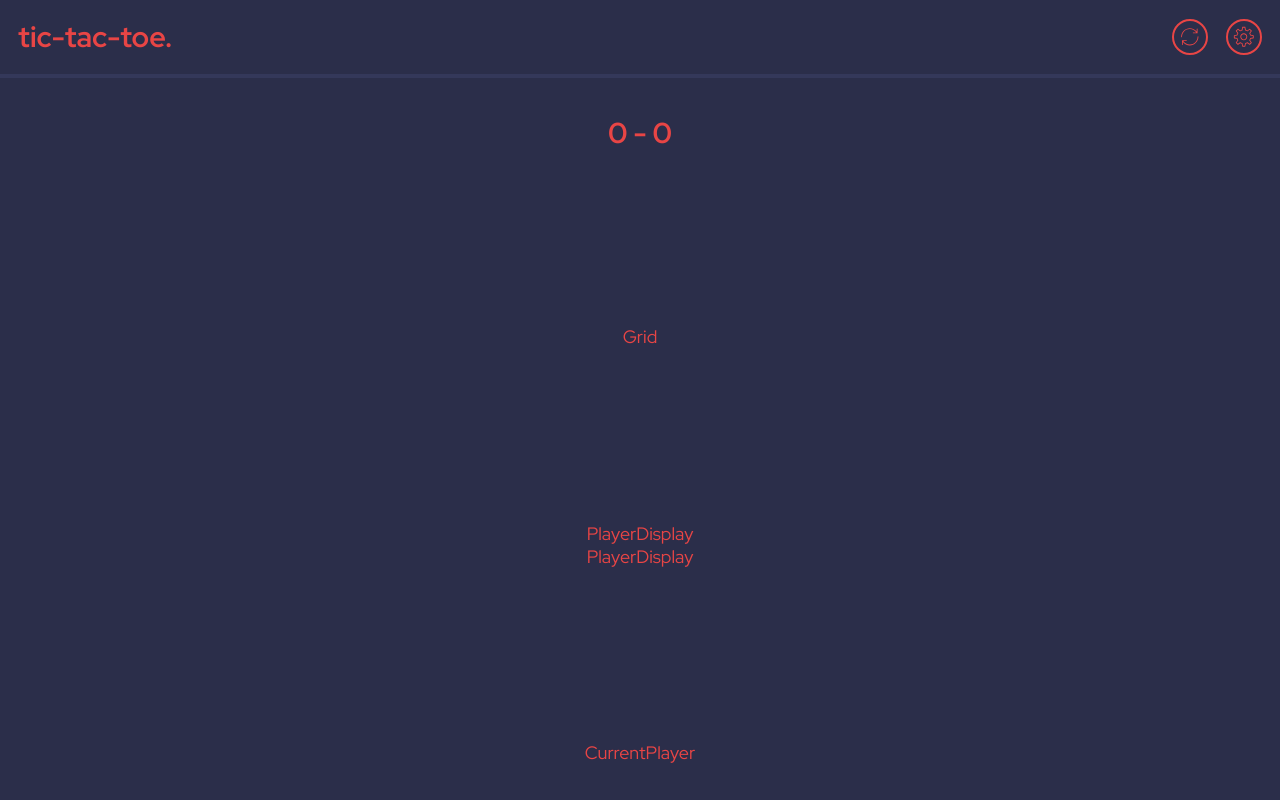
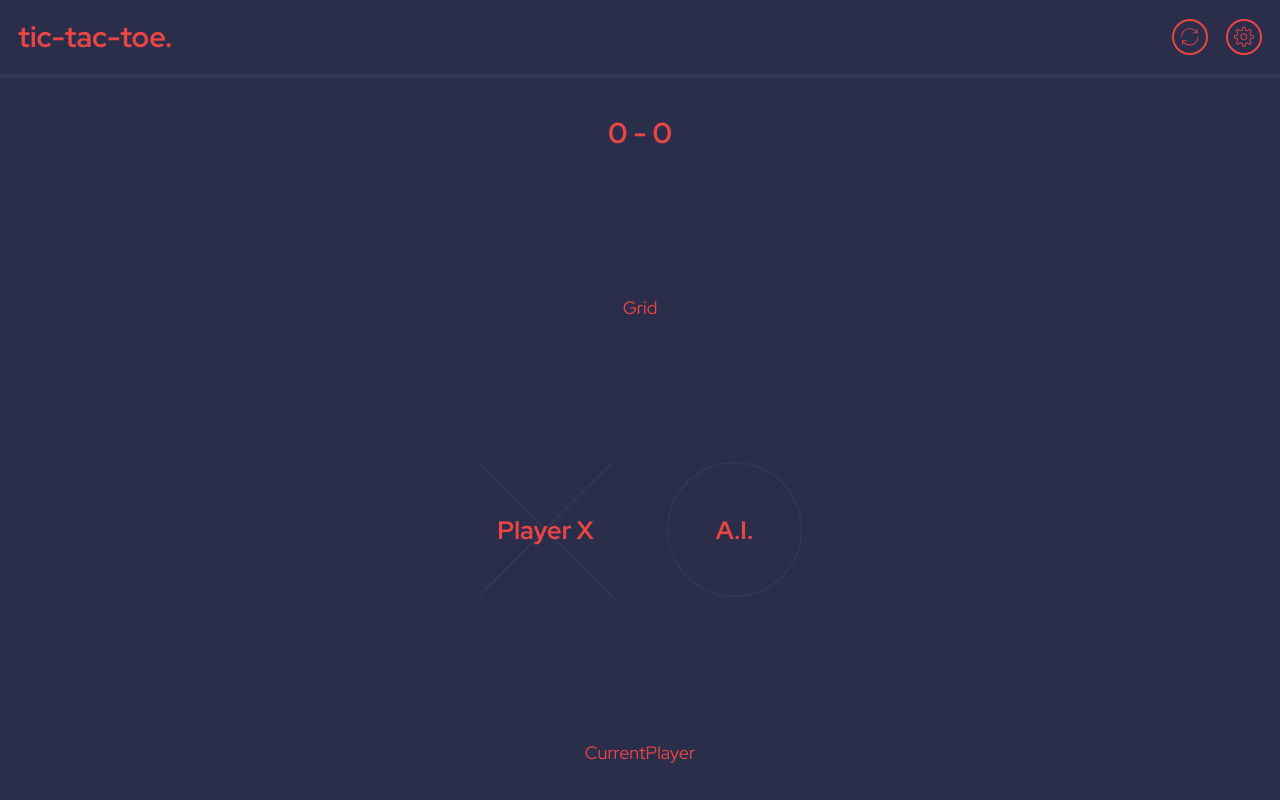
Before and after one commit to syedalimansoor/tic-tac-toe-react, a React (Vite) app: page /game in a window 1280 px wide. Built offline with nearby package versions, Linux system fonts and the light colour scheme.

Commit message:
Create PlayerDisplay

```diff
--- a/src/components/game/GameBody.tsx
+++ b/src/components/game/GameBody.tsx
@@ -1,3 +1,5 @@
+import { selectPlayers } from "$/features/players";
+import useStore from "$/store";
 import styled from "styled-components";
 import CurrentPlayer from "./CurrentPlayer";
 import Grid from "./Grid";
@@ -21,16 +23,29 @@ const Container = styled.div`
   align-content: space-between;
 `;
 
+const PlayersContainer = styled.div`
+  display: flex;
+  width: min(100%, 20em);
+  padding-inline: 1em;
+  justify-content: stretch;
+  gap: 3em;
+  & > * {
+    flex: 1 0 0;
+  }
+`;
+
 export default function GameBody() {
+  const { players } = useStore(selectPlayers);
+
   return (
     <Wrapper>
       <Container>
         <Score />
         <Grid />
-        <div>
-          <PlayerDisplay />
-          <PlayerDisplay />
-        </div>
+        <PlayersContainer>
+          <PlayerDisplay player={players[0]} />
+          <PlayerDisplay player={players[1]} />
+        </PlayersContainer>
         <CurrentPlayer />
       </Container>
     </Wrapper>
--- a/src/components/game/PlayerDisplay.tsx
+++ b/src/components/game/PlayerDisplay.tsx
@@ -1,3 +1,35 @@
-export default function PlayerDisplay() {
-  return <div>PlayerDisplay</div>;
+import { Mark, Player } from "$/features/players";
+import styled from "styled-components";
+
+import xDesktop from "$/assets/x-desktop-blue.svg";
+import oDesktop from "$/assets/o-desktop-blue.svg";
+import xMobile from "$/assets/x-mobile-blue.svg";
+import oMobile from "$/assets/o-mobile-blue.svg";
+
+const background = {
+  mobile: { X: xMobile, O: oMobile },
+  desktop: { X: xDesktop, O: oDesktop },
+};
+
+interface Props {
+  player: Player;
 }
+
+const Display = styled.div<{ mark: Mark }>`
+  font-size: 1.4rem;
+  font-weight: ${({ theme }) => theme.font.weight.bold};
+  aspect-ratio: 1;
+  display: grid;
+  place-items: center;
+  background-image: url(${({ mark }) => background.mobile[mark]});
+  background-size: cover;
+  background-repeat: no-repeat;
+`;
+
+export default function PlayerDisplay(props: Props) {
+  return (
+    <Display mark={props.player.mark}>
+      {props.player.name || `Player ${props.player.mark}`}
+    </Display>
+  );
+}
```
